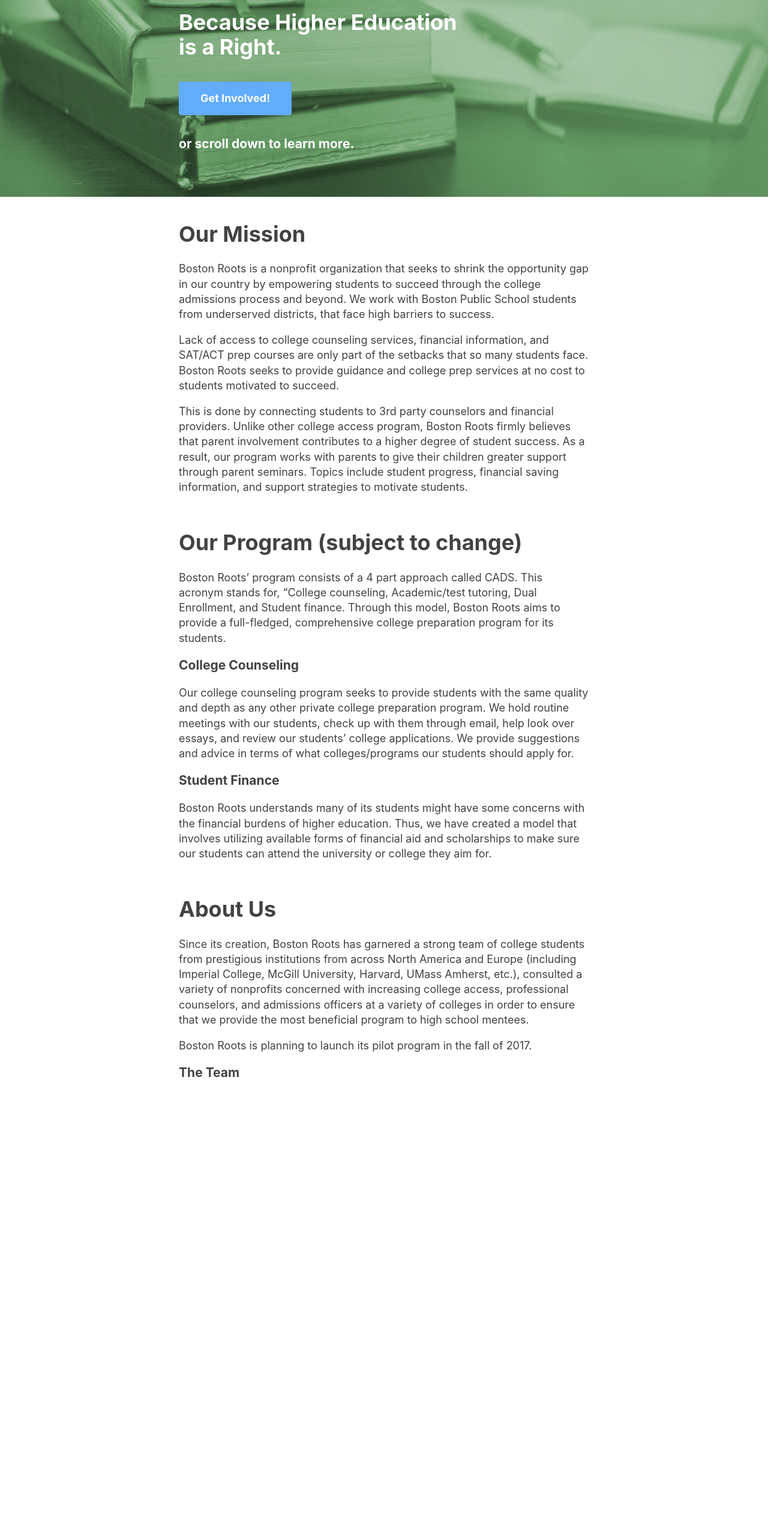
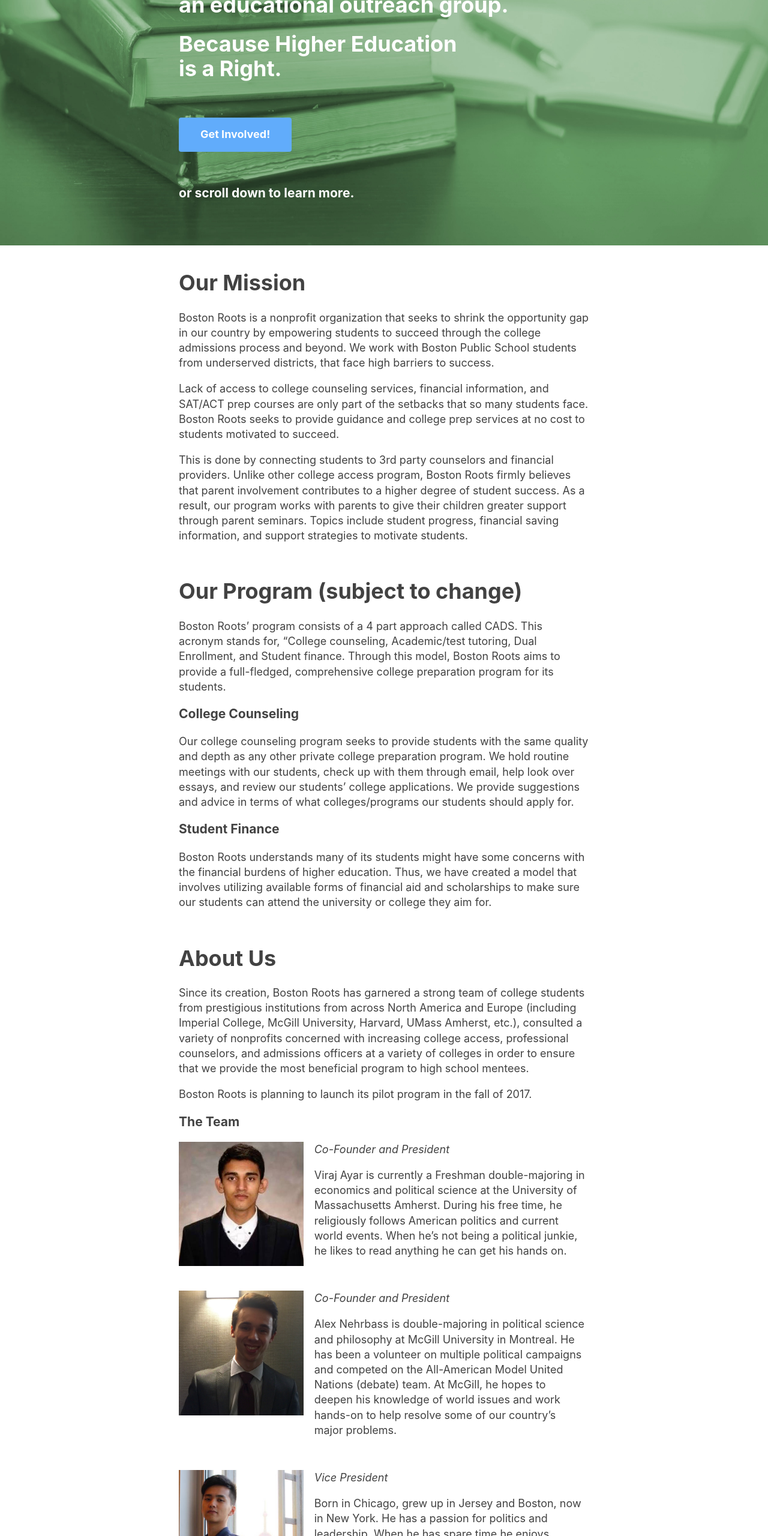
Before and after one commit to bostonroots/bostonroots.github.io, a plain HTML site: page index.html in a window 1280 px wide. Shown: the part 240-2800 px from the top of the page at 60% size. Before the commit the page ends 2062 px from the top, so only its background shows below. Drawn offline with Linux system fonts and the light colour scheme.

Commit message:
added contact info and team

```diff
--- a/index.html
+++ b/index.html
@@ -31,7 +31,7 @@
         Because Higher Education<br />
         is a Right.
       </h1>
-      <button id="get-involved">Get Involved!</button>
+      <a href="#contact" id="get-involved">Get Involved!</a>
       <h3>
         or scroll down to learn more.
       </h3>
@@ -84,8 +84,72 @@
         Boston Roots is planning to launch its pilot program in the fall of 2017.
       </p>
       <h3>The Team</h3>
+      <div class="row">
+        <img class="side-image" src="images/viraj.jpeg"/>
+        <div class="side-text">
+          <p class="description">
+            <em>Co-Founder and President</em>
+          </p>
+          <p>
+            Viraj Ayar is currently a Freshman double-majoring in economics and political science at the University of Massachusetts Amherst. During his free time, he religiously follows American politics and current world events. When he’s not being a political junkie, he likes to read anything he can get his hands on.
+          </p>
+        </div>
+      </div>
+      <div class="row">
+        <img class="side-image" src="images/alex.jpeg"/>
+        <div class="side-text">
+          <p class="description">
+            <em>Co-Founder and President</em>
+          </p>
+          <p>
+            Alex Nehrbass is double-majoring in political science and philosophy at McGill University in Montreal. He has been a volunteer on multiple political campaigns and competed on the All-American Model United Nations (debate) team. At McGill, he hopes to deepen his knowledge of world issues and work hands-on to help resolve some of our country’s major problems.
+          </p>
+        </div>
+      </div>
+      <div class="row">
+        <img class="side-image" src="images/leo.jpeg"/>
+        <div class="side-text">
+          <p class="description">
+            <em>Vice President</em>
+          </p>
+          <p>
+            Born in Chicago, grew up in Jersey and Boston, now in New York. He has a passion for politics and leadership. When he has spare time he enjoys listening to rap and RnB music.
+          </p>
+        </div>
+      </div>
+      <div class="row">
+        <img class="side-image" src="images/jon.jpeg"/>
+        <div class="side-text">
+          <p class="description">
+            <em>Chief Operations Officer</em>
+          </p>
+          <p>
+            Spent his childhood in Hangzhou, China, before moving to Toronto, Canada. Jonathan has a strong interest in entrepreneurship and politics. He plans to run for office one day and hopes to be the first Asian Prime Minister.
+          </p>
+        </div>
+      </div>
+    </div>
+  </div>
 
+  <div id="contact">
+    <div class="content">
+      <h1>Contact Us</h1>
+      <p>
+        Want to learn more or get involved? Feel free to contact our Presidents directly to ask questions or offer suggestions.
+      </p>
+      <p>
+        Email Alex at:<br/><em class="green">alexander.nehrbass (at) mail.mcgill.ca</em>
+      </p>
+      <p>
+        or Viraj at:<br/><em class="green">ayarviraj (at) gmail.com</em>
+      </p>
     </div>
+  </div>
+
+  <div id="footer" class="content">
+    <p>
+      Copyright(c) 2016 Boston Roots
+    </p>
   </div>
 </body>
 </html>
--- a/stylesheets/main.scss
+++ b/stylesheets/main.scss
@@ -1,4 +1,4 @@
-$ui-color: rgb(79, 195, 87);
+$ui-color: rgb(122, 193, 111);
 $header-bg-color: rgb(125, 198, 80);
 $call-to-action: rgb(97, 172, 251);
 $text-color: rgb(66, 66, 66);
@@ -64,32 +64,26 @@
   }
 }
 
-button {
+#get-involved {
+  display: inline-block;
   font-family: $font;
-}
-
-#get-involved {
   padding: 1em 2em;
   border-radius: 4px;
   background-color: $call-to-action;
   color: $header-color;
   border: none;
   font-weight: bold;
-  display: block;
   margin: 2em 0;
+  text-decoration: none;
 }
-
 
 #home {
   background-color: $header-bg-color;
-  background-image: url(/images/books.jpg);
+  background-image: url(/images/books.jpeg);
   background-size: cover;
   color: $header-color;
   padding: 3em 0em;
-  padding-top: 6em;
-  @media (max-width: $smaller-screens) {
-    padding-top: 8em;
-  }
+  padding-top: 8em;
 }
 
 .content {
@@ -100,6 +94,56 @@
   padding-top: 1em;
 }
 
+.side-image {
+  padding-right: 1em;
+  width: 33%;
+  box-sizing: border-box;
+  float: left;
+  display: block;
+  @media (max-width: $smaller-screens) {
+    width: 50%;
+  }
+}
+
+.side-text {
+  box-sizing: border-box;
+  float: left;
+  width: 66%;
+  @media (max-width: $smaller-screens) {
+    width: 100%;
+    float: none;
+  }
+}
+
+.description {
+  @media (max-width: $smaller-screens) {
+    float: left;
+    width: 50%;
+  }
+}
+
+.row {
+  width: 100%;
+  padding: 0;
+  padding-bottom: 2em;
+  @include clearfix();
+}
+
 p {
   line-height: 1.4em;
+  margin: 0;
+  margin-bottom: 1em;
 }
+
+#contact {
+  margin-bottom: 6em;
+}
+
+.green {
+  color: $ui-color;
+}
+
+#footer {
+  padding: 1em;
+  margin-bottom: 6em;
+}
--- a/stylesheets/style.css
+++ b/stylesheets/style.css
@@ -33,7 +33,7 @@
         padding: 0 0.5em; } }
   #navbar a {
     text-decoration: none;
-    color: #4fc357; }
+    color: #7ac16f; }
     #navbar a:hover {
       text-decoration: underline; }
   #navbar #links {
@@ -42,29 +42,25 @@
       #navbar #links {
         float: left; } }
 
-button {
-  font-family: -apple-system, BlinkMacSystemFont, "Segoe UI", Roboto, Helvetica, Arial, sans-serif, "Apple Color Emoji", "Segoe UI Emoji", "Segoe UI Symbol"; }
-
 #get-involved {
+  display: inline-block;
+  font-family: -apple-system, BlinkMacSystemFont, "Segoe UI", Roboto, Helvetica, Arial, sans-serif, "Apple Color Emoji", "Segoe UI Emoji", "Segoe UI Symbol";
   padding: 1em 2em;
   border-radius: 4px;
   background-color: #61acfb;
   color: white;
   border: none;
   font-weight: bold;
-  display: block;
-  margin: 2em 0; }
+  margin: 2em 0;
+  text-decoration: none; }
 
 #home {
   background-color: #7dc650;
-  background-image: url(/images/books.jpg);
+  background-image: url(/images/books.jpeg);
   background-size: cover;
   color: white;
   padding: 3em 0em;
-  padding-top: 6em; }
-  @media (max-width: 800px) {
-    #home {
-      padding-top: 8em; } }
+  padding-top: 8em; }
 
 .content {
   box-sizing: border-box;
@@ -73,5 +69,48 @@
   padding: 0em 1em;
   padding-top: 1em; }
 
+.side-image {
+  padding-right: 1em;
+  width: 33%;
+  box-sizing: border-box;
+  float: left;
+  display: block; }
+  @media (max-width: 800px) {
+    .side-image {
+      width: 50%; } }
+
+.side-text {
+  box-sizing: border-box;
+  float: left;
+  width: 66%; }
+  @media (max-width: 800px) {
+    .side-text {
+      width: 100%;
+      float: none; } }
+
+@media (max-width: 800px) {
+  .description {
+    float: left;
+    width: 50%; } }
+
+.row {
+  width: 100%;
+  padding: 0;
+  padding-bottom: 2em;
+  overflow: auto;
+  zoom: 1; }
+
 p {
-  line-height: 1.4em; }
+  line-height: 1.4em;
+  margin: 0;
+  margin-bottom: 1em; }
+
+#contact {
+  margin-bottom: 6em; }
+
+.green {
+  color: #7ac16f; }
+
+#footer {
+  padding: 1em;
+  margin-bottom: 6em; }
```
Also changed, not shown: images/alex.jpeg (added), images/books.jpeg (renamed from images/books.jpg), images/jon.jpeg (added), images/leo.jpeg (added), images/paul.jpeg (added), images/viraj.jpeg (added).
